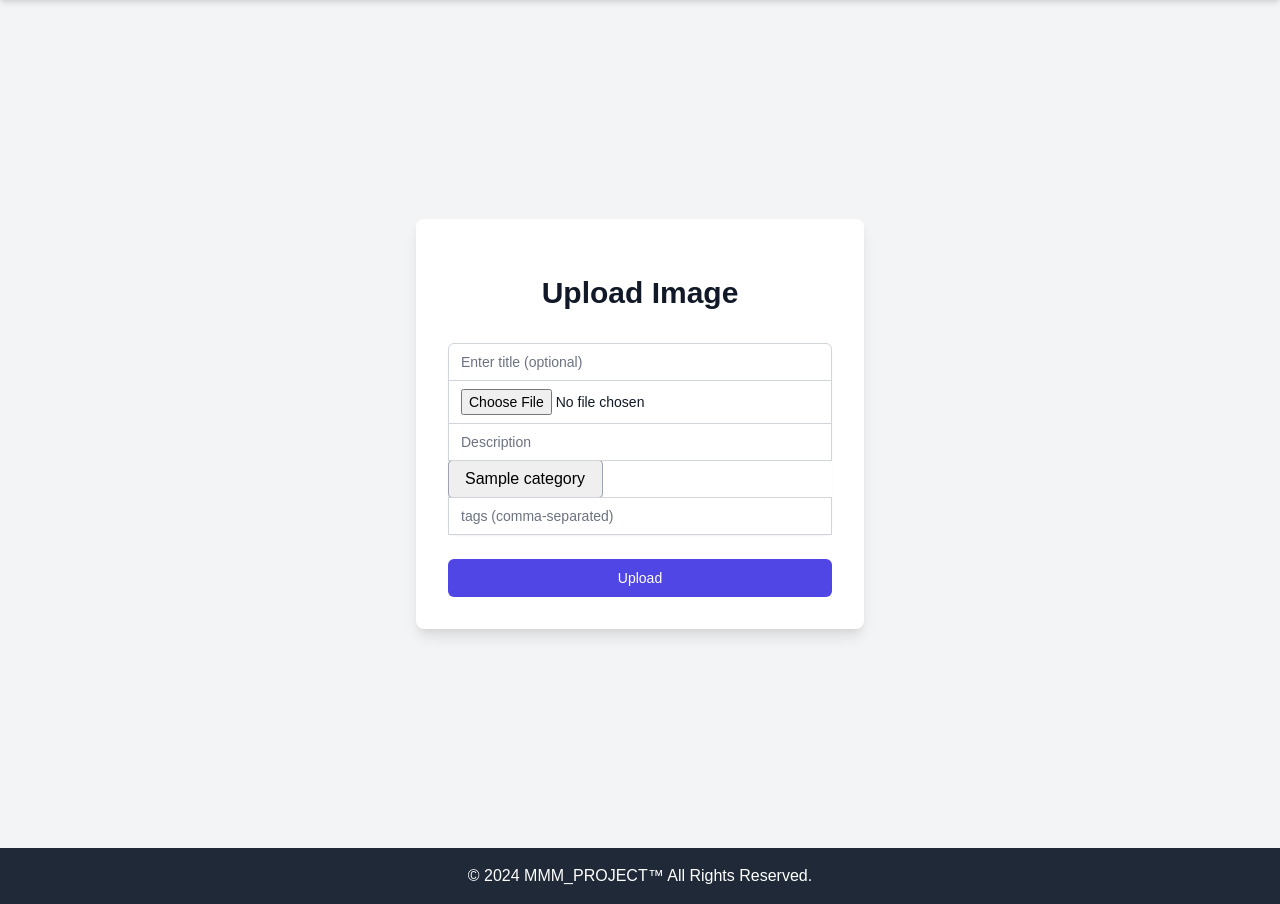
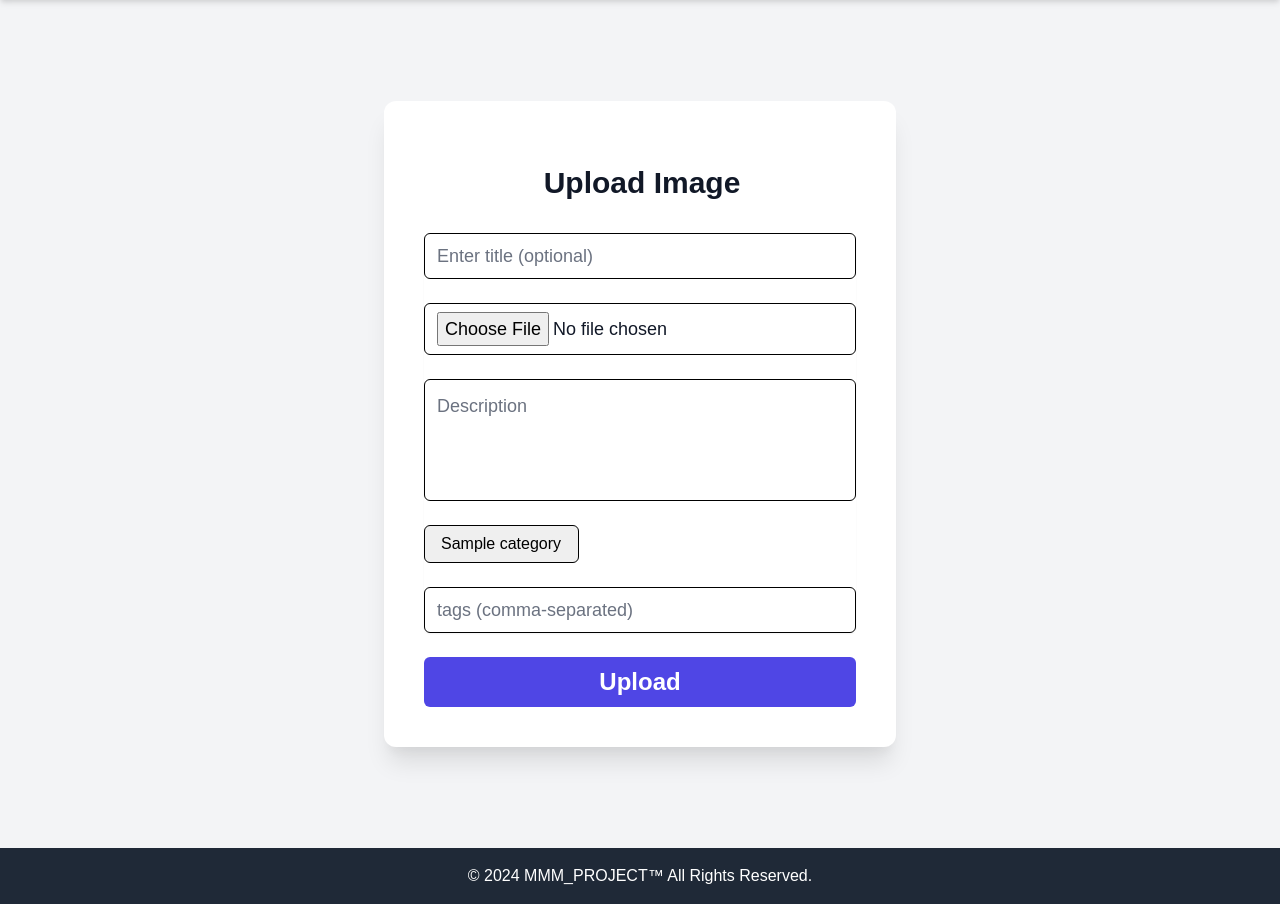
Before and after one commit to saeed-54996/MMM-Project, a Flask app: page /upload/ in a window 1280 px wide. Shown: the part 72-976 px from the top of the page. Run offline with Flask 3, Linux system fonts and the light colour scheme; the visitor is signed in with stand-in values (Sample User, id 1); tables that the repository leaves empty hold one stand-in row (values such as "Sample post"); some libraries are stand-ins or nearby versions.

Commit message:
Edit upload image

```diff
--- a/my_flask_app/templates/upload.html
+++ b/my_flask_app/templates/upload.html
@@ -6,25 +6,28 @@
 
 {% block body %}
 <div class="min-h-screen flex items-center justify-center bg-gray-100 py-12 px-4 sm:px-6 lg:px-8">
-    <div class="max-w-md w-full space-y-8">
-        <div class="bg-white p-8 rounded-lg shadow-lg">
-            <h2 class="mt-6 text-center text-3xl font-extrabold text-gray-900">Upload Image</h2>
+    <div class="max-w-lg w-full space-y-8">
+        <div class="bg-white p-10 rounded-xl shadow-xl">
+            <h2 class="mt-6 text-center text-3xl font-light text-gray-900 font-bold ">
+                <iconify-icon icon="ph:upload-fill" class="mr-1" width="1.4rem"></iconify-icon>Upload Image
+            </h2>
+
             <form class="mt-8 space-y-6" method="post" enctype="multipart/form-data" action="{{ url_for('upload_route') }}">
-                <div class="rounded-md shadow-sm -space-y-px">
+                <div class="rounded-md shadow-sm space-y-6">
                     <div>
                         <label for="title" class="sr-only">Title</label>
-                        <input id="title" name="title" type="text" placeholder="Enter title (optional)" class="appearance-none rounded-none relative block w-full px-3 py-2 border border-gray-300 placeholder-gray-500 text-gray-900 rounded-t-md focus:outline-none focus:ring-indigo-500 focus:border-indigo-500 focus:z-10 sm:text-sm">
+                        <input id="title" name="title" type="text" placeholder="Enter title (optional)" class="appearance-none rounded-md relative block w-full px-3 py-2 border border-black placeholder-gray-500 text-gray-900 focus:outline-none focus:ring-indigo-500 focus:border-indigo-500 focus:z-10 sm:text-lg">
                     </div>
                     <div>
                         <label for="file" class="sr-only">Choose File</label>
-                        <input id="file" name="file" type="file" required class="appearance-none rounded-none relative block w-full px-3 py-2 border border-gray-300 placeholder-gray-500 text-gray-900 focus:outline-none focus:ring-indigo-500 focus:border-indigo-500 focus:z-10 sm:text-sm">
+                        <input id="file" name="file" type="file" required class="appearance-none rounded-md relative block w-full px-3 py-2 border border-black placeholder-gray-500 text-gray-900 focus:outline-none focus:ring-indigo-500 focus:border-indigo-500 focus:z-10 sm:text-lg">
                     </div>
                     <div>
                         <label for="description" class="sr-only">Description</label>
-                        <input id="description" name="description" type="text" placeholder="Description" class="appearance-none rounded-none relative block w-full px-3 py-2 border border-gray-300 placeholder-gray-500 text-gray-900 focus:outline-none focus:ring-indigo-500 focus:border-indigo-500 focus:z-10 sm:text-sm">
+                        <input id="description" name="description" type="text" placeholder="Description" class="appearance-none rounded-md relative block w-full px-3 pb-20 pt-3  border border-black placeholder-gray-500 text-gray-900 focus:outline-none focus:ring-indigo-500 focus:border-indigo-500 focus:z-10 sm:text-lg">
                     </div>
                     <div>
-                        <select id="category-select" name="category" class="appearance-none border border-gray-400 rounded py-2 px-4 leading-tight focus:outline-none focus:border-slate-500">
+                        <select id="category-select" name="category" class="appearance-none border border-black rounded-md py-2 px-4 leading-tight focus:outline-none focus:border-slate-500">
                             <!-- Loop through categories -->
                             {% for category in categories %}
                                 <option value="{{ category['id'] }}">{{ category['name'] }}</option>
@@ -33,11 +36,11 @@
                     </div>
                     <div>
                         <label for="tags" class="sr-only">Tags</label>
-                        <input id="tags" name="tags" type="text" placeholder="tags (comma-separated)" class="appearance-none rounded-none relative block w-full px-3 py-2 border border-gray-300 placeholder-gray-500 text-gray-900 focus:outline-none focus:ring-indigo-500 focus:border-indigo-500 focus:z-10 sm:text-sm">
+                        <input id="tags" name="tags" type="text" placeholder="tags (comma-separated)" class="appearance-none rounded-md relative block w-full px-3 py-2 border border-black placeholder-gray-500 text-gray-900 focus:outline-none focus:ring-indigo-500 focus:border-indigo-500 focus:z-10 sm:text-lg">
                     </div>
                 </div>
                 <div>
-                    <button type="submit" class="group relative w-full flex justify-center py-2 px-4 border border-transparent text-sm font-medium rounded-md text-white bg-indigo-600 hover:bg-indigo-700 focus:outline-none focus:ring-2 focus:ring-offset-2 focus:ring-indigo-500">
+                    <button type="submit" class="group relative w-full flex justify-center py-2 px-4 border border-transparent text-2xl font-medium font-bold rounded-md text-white bg-indigo-600 hover:bg-indigo-700 focus:outline-none focus:ring-2 focus:ring-offset-2 focus:ring-indigo-800">
                         Upload
                     </button>
                 </div>
```
